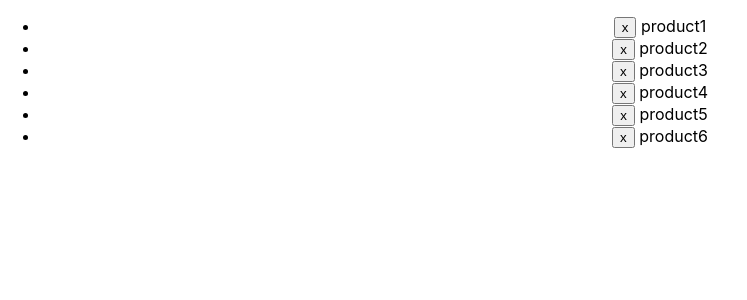
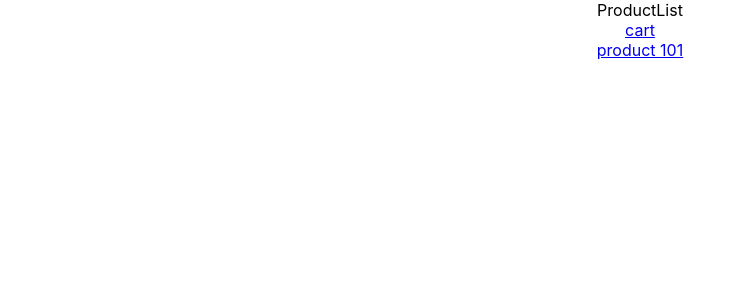
Before and after one commit to Aparus/mobx-react-market-test, a React (Create React App) app: page / in a window 1280 px wide. Shown: the top 300 px of the page, without its empty margins (0-747 px from the left). Built offline with nearby package versions, Linux system fonts and the light colour scheme.

Commit message:
install and implement router

```diff
--- a/package.json
+++ b/package.json
@@ -10,6 +10,7 @@
     "mobx-react": "^7.2.0",
     "react": "^17.0.2",
     "react-dom": "^17.0.2",
+    "react-router-dom": "^5.2.0",
     "react-scripts": "4.0.3",
     "web-vitals": "^1.0.1"
   },
--- a/src/App.jsx
+++ b/src/App.jsx
@@ -1,24 +1,21 @@
+import { BrowserRouter, Switch, Route } from 'react-router-dom'
 import { useObserver } from 'mobx-react'
 import './App.css'
-import { useStore } from './StoreContext'
+import ProductList from './components/ProductList'
+import ProductPage from './components/ProductPage'
+import CartPage from './components/CartPage'
 
 function App() {
-	const store = useStore()
-
 	return useObserver(() => (
-		<div className='App'>
-			<ul>
-				{store.cartProducts.map(product => {
-					const { id, title } = product
-					return (
-						<li key={`product-${id}`}>
-							<button onClick={() => store.removeCartProduct(id)}>x</button>{' '}
-							{title}
-						</li>
-					)
-				})}
-			</ul>
-		</div>
+		<BrowserRouter>
+			<div className='App'>
+				<Switch>
+					<Route exact path='/' component={ProductList} />
+					<Route exact path='/product/:productId' component={ProductPage} />
+					<Route exact path='/cart' component={CartPage} />
+				</Switch>
+			</div>
+		</BrowserRouter>
 	))
 }
 
--- /dev/null
+++ b/src/components/CartPage.jsx
@@ -0,0 +1,7 @@
+import React from 'react'
+
+const CartPage = () => {
+	return <div>CartPage</div>
+}
+
+export default CartPage
--- a/src/components/ProductList.jsx
+++ b/src/components/ProductList.jsx
@@ -0,0 +1,15 @@
+import React from 'react'
+import { Link } from 'react-router-dom'
+
+const ProductList = () => {
+	return (
+		<div>
+			<div>ProductList</div>
+			<Link to={`/cart`}>cart</Link>
+			<br />
+			<Link to={`/product/101`}>product 101</Link>
+		</div>
+	)
+}
+
+export default ProductList
--- /dev/null
+++ b/src/components/ProductPage.jsx
@@ -0,0 +1,8 @@
+import React from 'react'
+
+const ProductPage = props => {
+	const { productId } = props.match.params
+	return <div>ProductPage {productId}</div>
+}
+
+export default ProductPage
```
Also changed, not shown: 1 other file (tests, documents, lock files or other folders).
